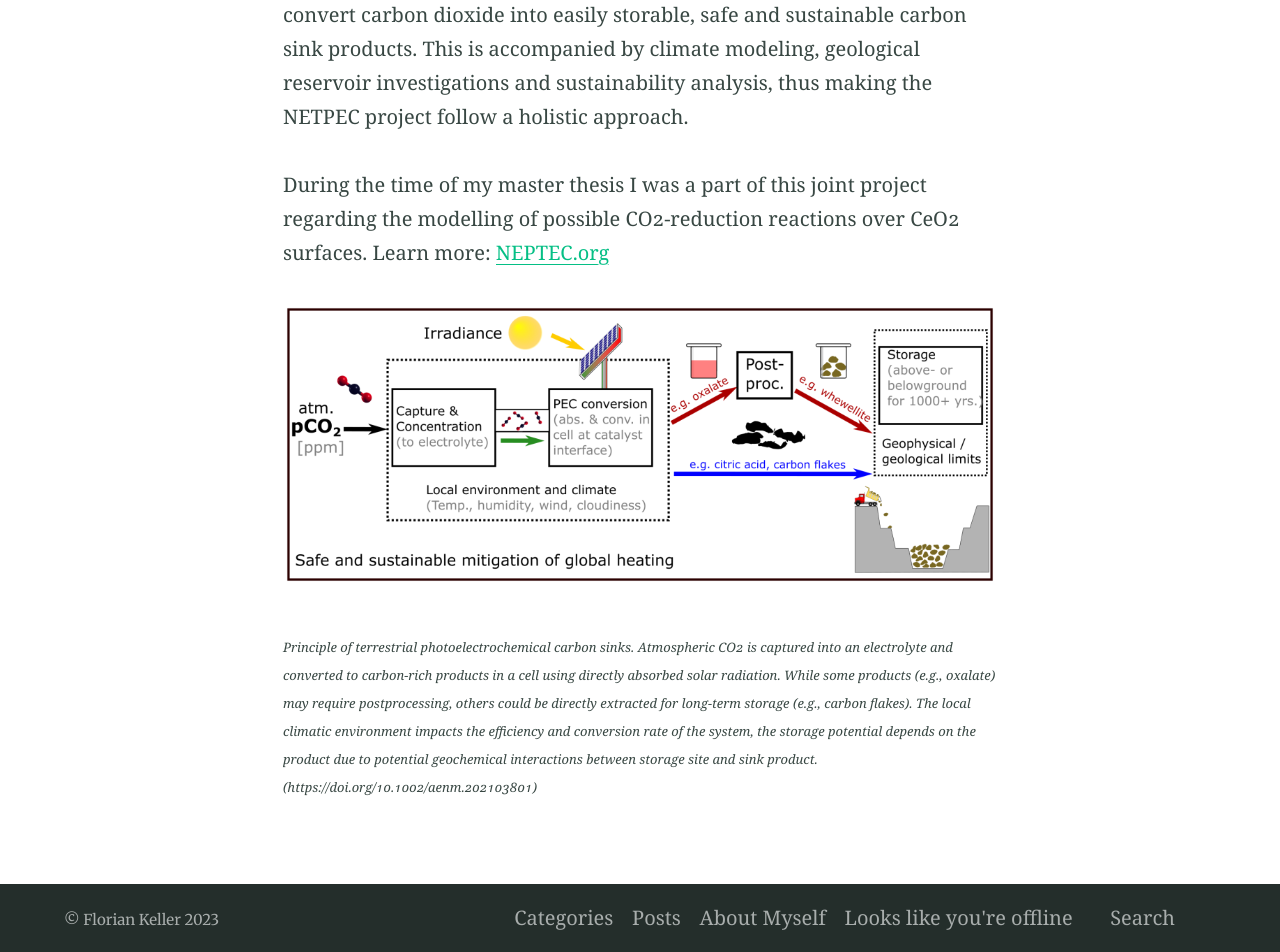
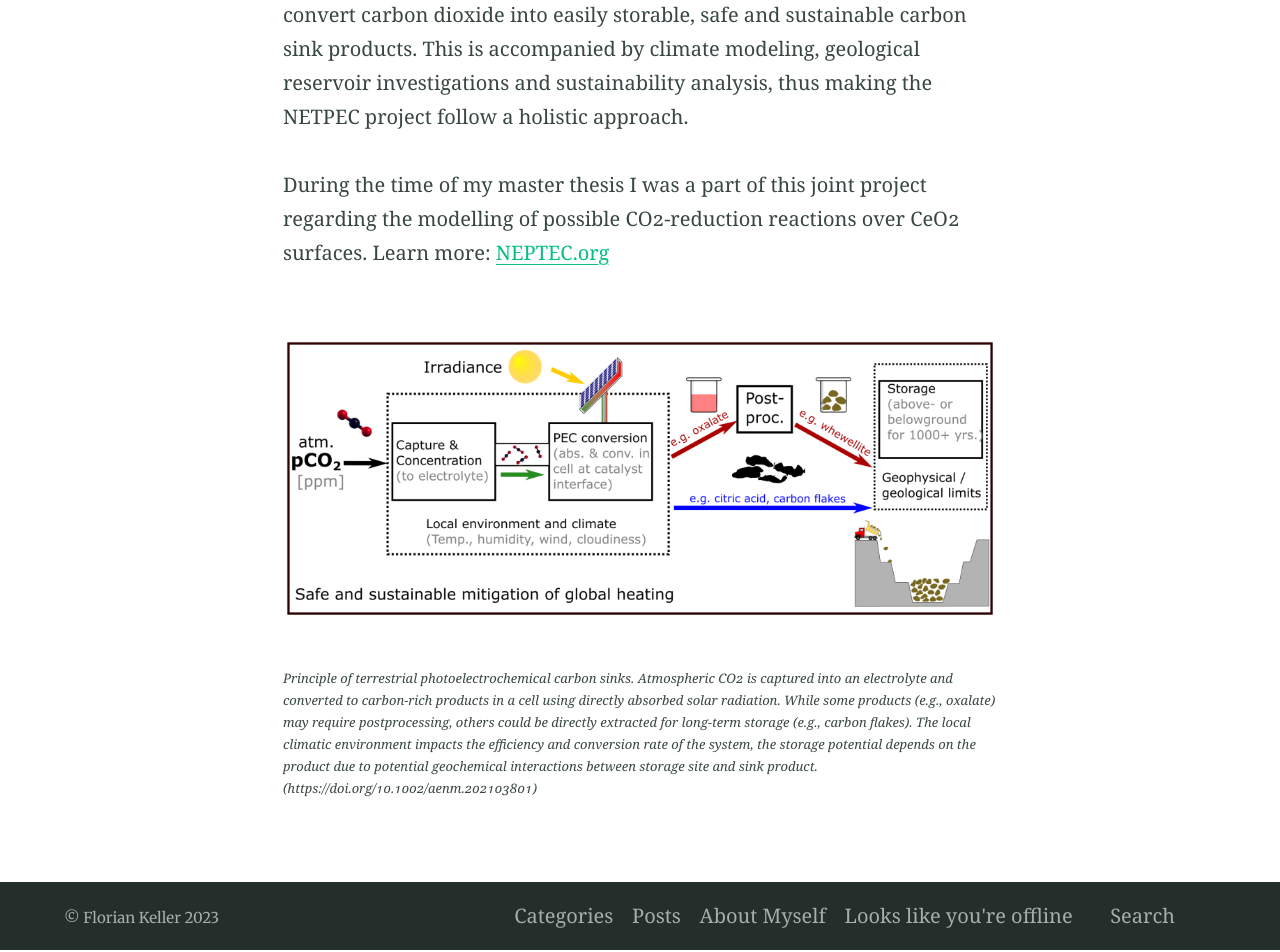
Before and after one commit to FlorianMKeller/Fkeller1, a Jekyll site: the page built from projects.md, in a window 1280 px wide. Shown: the part 1041-1993 px from the top of the page. Built offline with Jekyll 4.4.1, drawn with Linux system fonts in a browser that asks for light colours.

Commit message:
Update projects.md

```diff
--- a/projects.md
+++ b/projects.md
@@ -21,8 +21,9 @@ NETPEC stands for “**N**egative **E**mission **T**echnologies based on **P**ho
 
 During the time of my master thesis I was a part of this joint project regarding the modelling of possible CO2-reduction reactions over CeO2 surfaces.
 Learn more:   [NEPTEC.org](https://netpec.org/ "Link")
+<p style="line-height:0.1"></p>
 <p>
     <img src="/assets/logos/NETPEC-description.png" alt>
-    <em> <font size="2"> <p style="line-height:1.4"> Principle of terrestrial photoelectrochemical carbon sinks. Atmospheric CO2 is captured into an electrolyte and converted to carbon-rich products in a cell using directly absorbed solar radiation. While some products (e.g., oxalate) may require postprocessing, others could be directly extracted for long-term storage (e.g., carbon flakes). The local climatic environment impacts the efficiency and conversion rate of the system, the storage potential depends on the product due to potential geochemical interactions between storage site and sink product.
+    <em> <font size="2"> <p style="line-height:1.1"> Principle of terrestrial photoelectrochemical carbon sinks. Atmospheric CO2 is captured into an electrolyte and converted to carbon-rich products in a cell using directly absorbed solar radiation. While some products (e.g., oxalate) may require postprocessing, others could be directly extracted for long-term storage (e.g., carbon flakes). The local climatic environment impacts the efficiency and conversion rate of the system, the storage potential depends on the product due to potential geochemical interactions between storage site and sink product.
         (https://doi.org/10.1002/aenm.202103801) </p></font> </em>
 </p>
```
